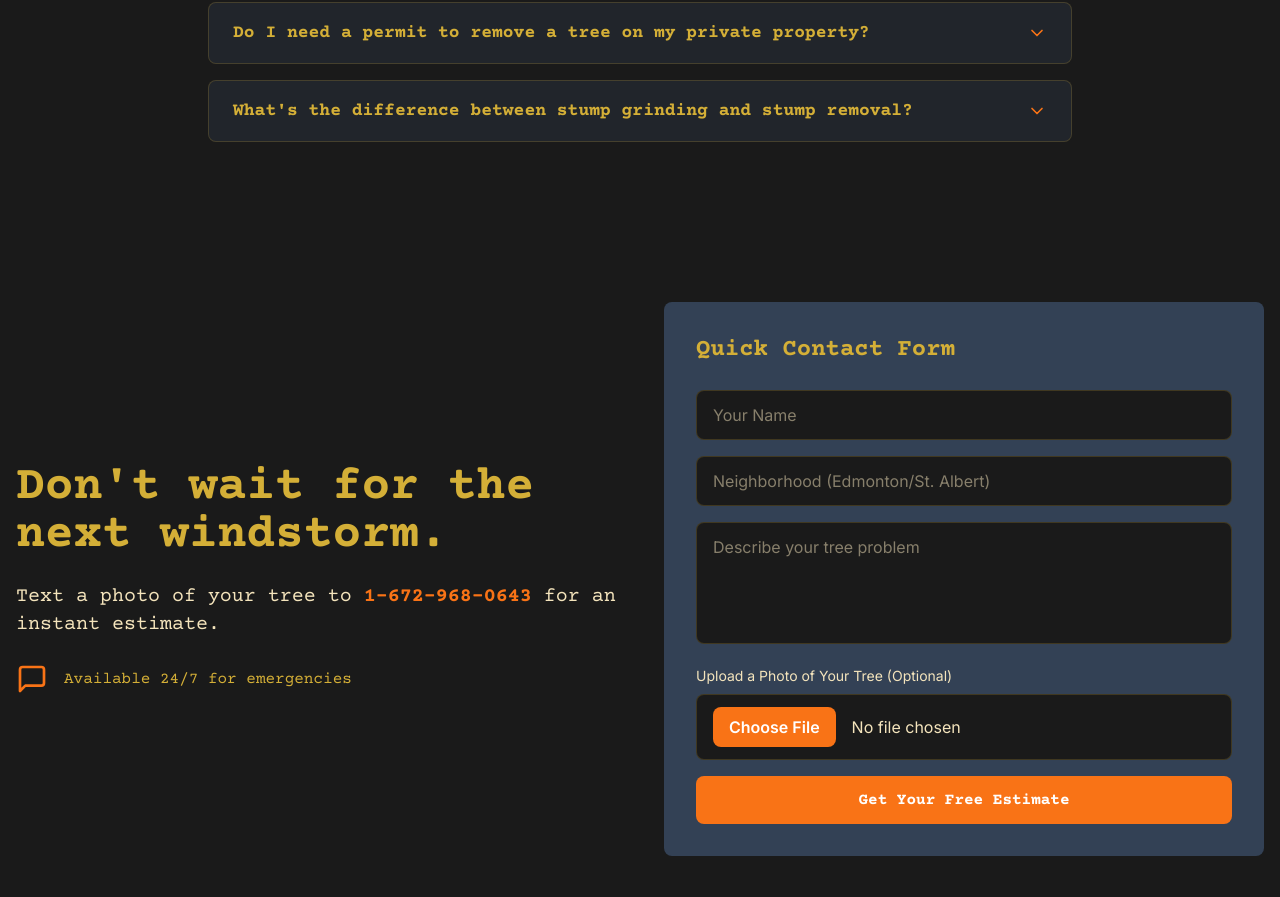
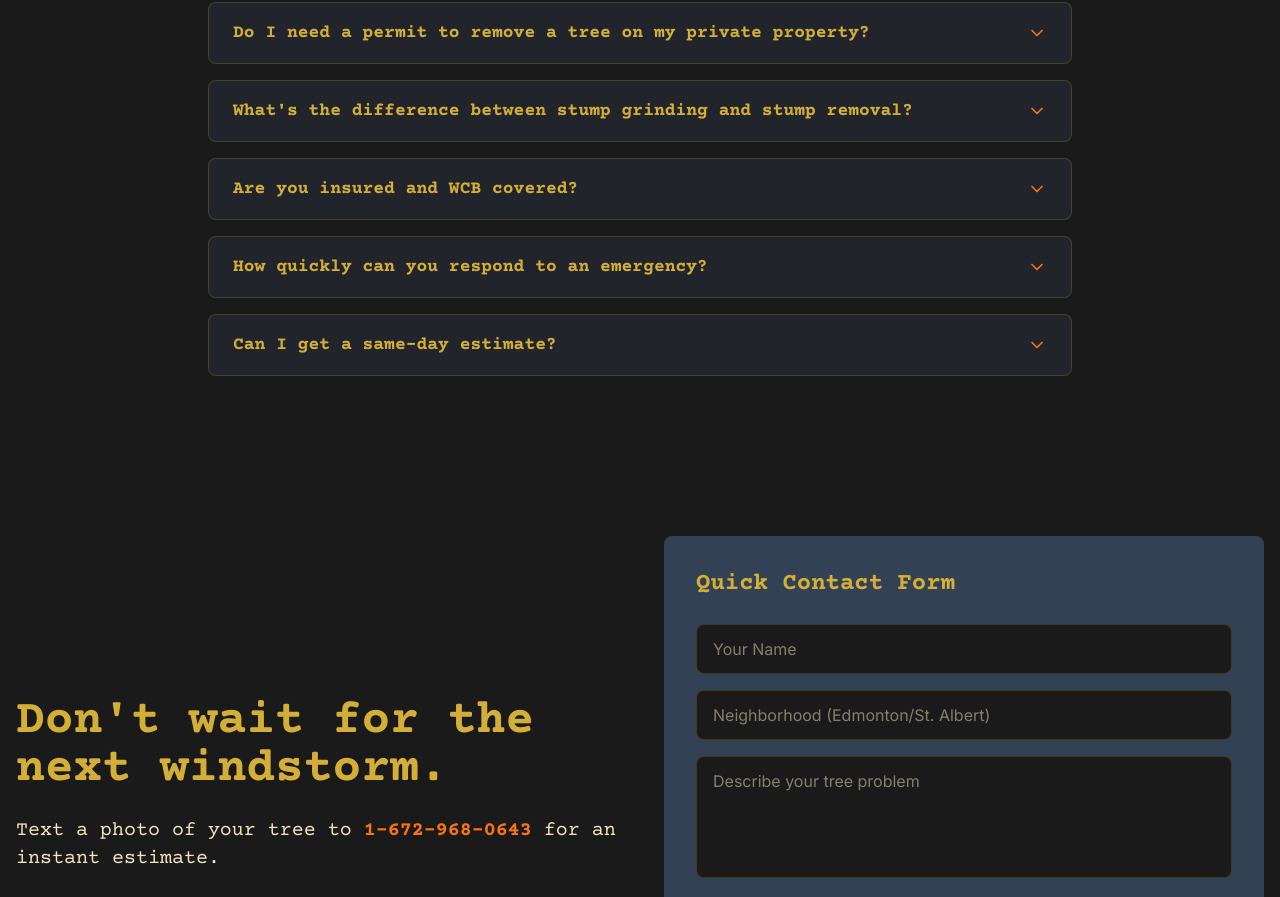
Before and after one commit to rfs180/readyforestsolutions.ca, a React (Vite) app: page / in a window 1280 px wide. Shown: the part 3231-4128 px from the top of the page. Built offline with nearby package versions, Linux system fonts and the light colour scheme.

Commit message:
Update FAQ.tsx
added 3 faq's

```diff
--- a/src/components/FAQ.tsx
+++ b/src/components/FAQ.tsx
@@ -14,6 +14,18 @@ const faqItems = [
     question: 'What\'s the difference between stump grinding and stump removal?',
     answer: 'Stump removal extracts the entire root system below ground level, which is more intensive and costly. Stump grinding grinds the stump down to ground level (or below) and chips it into mulch, which is typically more affordable and leaves your yard ready for landscaping. Both options leave your property clean—we recommend grinding for most residential situations.',
   },
+  {
+    question: 'Are you insured and WCB covered?',
+    answer: 'Yes. Ready Forest Solutions carries full liability insurance and is WCB covered. This protects you, your property, and our crew throughout every job. We are happy to provide proof of insurance upon request before any work begins.',
+  },
+  {
+    question: 'How quickly can you respond to an emergency?',
+    answer: 'We are available 24/7 for emergency situations such as storm-damaged trees, fallen limbs, or hazardous leaning trees. For urgent calls, text a photo of your tree to 1-(672)-968-0643 and we will assess the situation and get back to you as quickly as possible — often same day.',
+  },
+  {
+    question: 'Can I get a same-day estimate?',
+    answer: 'In most cases, yes. Text a photo of your tree to 1-(672)-968-0643 for a fast estimate, or fill out our Quick Contact Form. For straightforward jobs, we can often provide a quote on the spot. On-site assessments can typically be scheduled within 24–48 hours.',
+  },
 ];
 
 export default function FAQ() {
@@ -25,7 +37,6 @@ export default function FAQ() {
         <h2 className="font-typewriter text-3xl md:text-4xl font-bold text-center mb-16 text-gold">
           Frequently Asked Questions
         </h2>
-
         <div className="space-y-4">
           {faqItems.map((item, index) => (
             <div key={index} className="border border-gold/20 rounded-lg overflow-hidden bg-slate-700/30">
```
